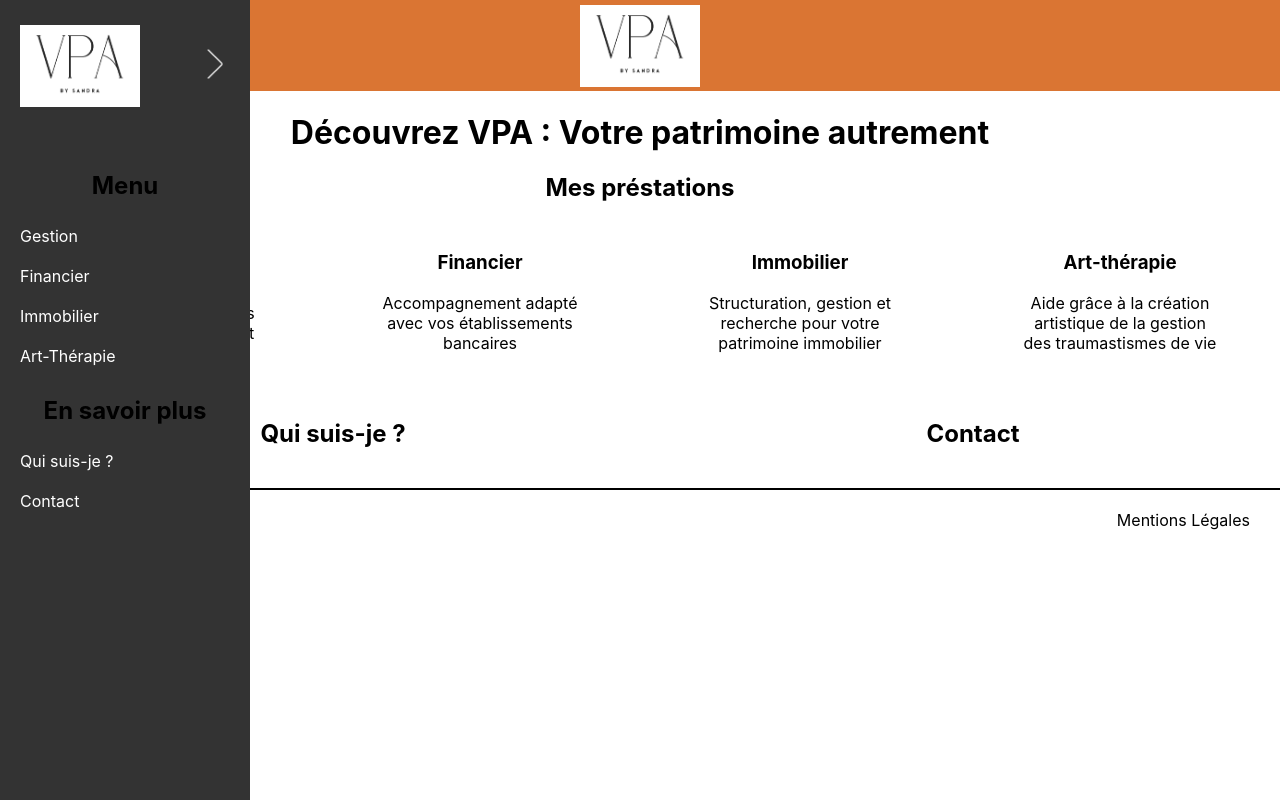
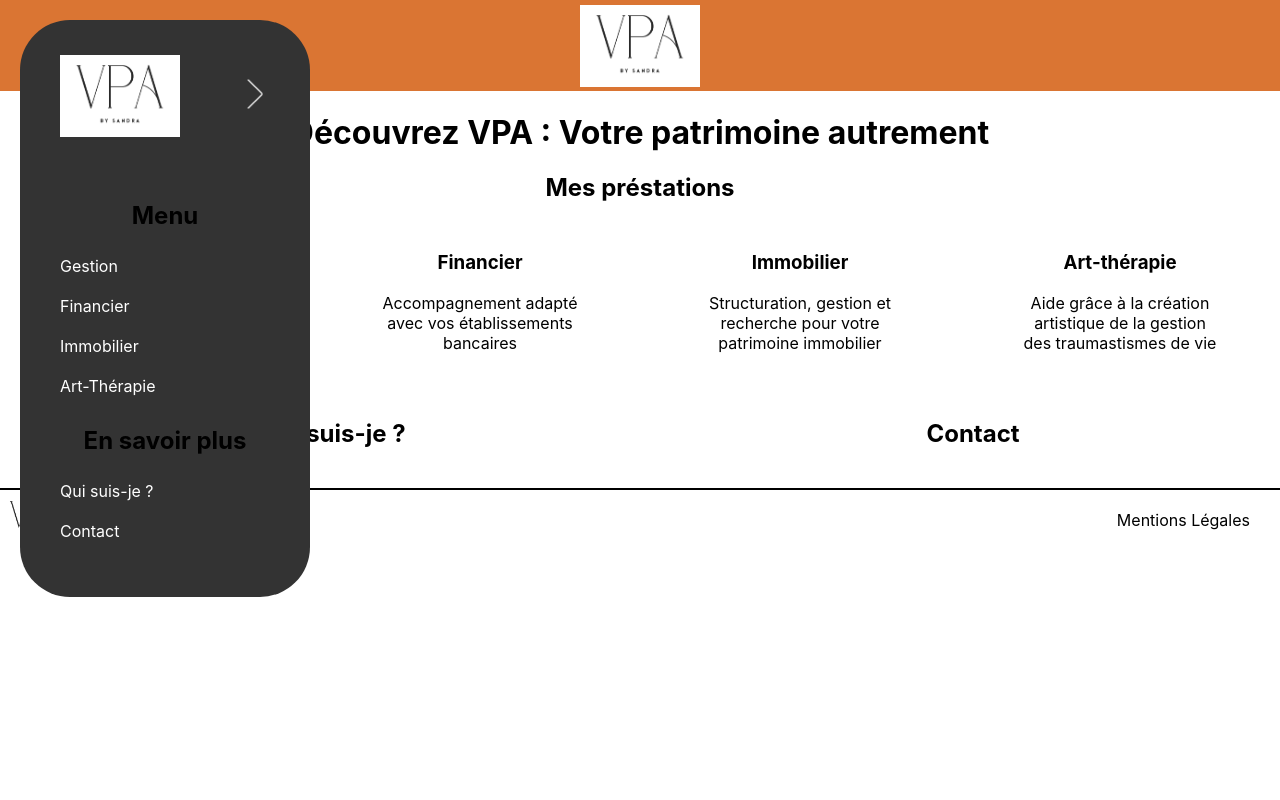
Before and after one commit to JeremyPromsy/SandraPro, a React (Create React App) app in the folder frontsandra/: page / in a window 1280 px wide. Built offline with nearby package versions, Linux system fonts and the light colour scheme.

Commit message:
Ajustement menu

```diff
--- a/frontsandra/src/styles/nav.css
+++ b/frontsandra/src/styles/nav.css
@@ -1,22 +1,26 @@
 .container {
   position: fixed;
-  top: 0;
-  left: 0;
-  height: 100%;
   display: flex;
   z-index: 3;
+
 }
 
   .sidebar {
     width: 250px;
     background-color: #333;
     color: #fff;
-    transition: transform 0.3s ease-in-out;
-    transform: translateX(-500px);
+    transition: transform 0.5s ease-in-out;
+    transform: translateX(-400px);
   }
 
   .sidebar-open {
     transform: translateX(0px);
+    transition: transform 0.5s ease-in-out;
+    border-radius: 50px;
+    top: 20px;
+    left: 20px;
+    position: fixed;
+    padding: 10px 20px;
   }
 
   .reopen-btn {
@@ -49,6 +53,7 @@
 
   .flècheGauche {
     width: 30px;
+    padding-right: 5px;
     height: 30px;
     cursor: pointer;
   }
```
